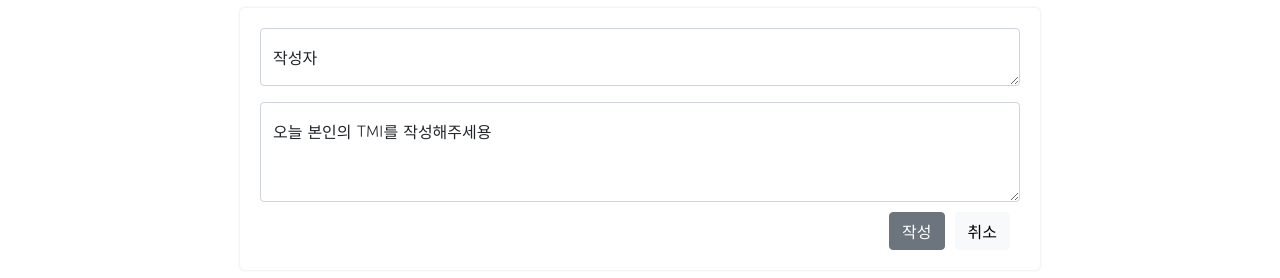
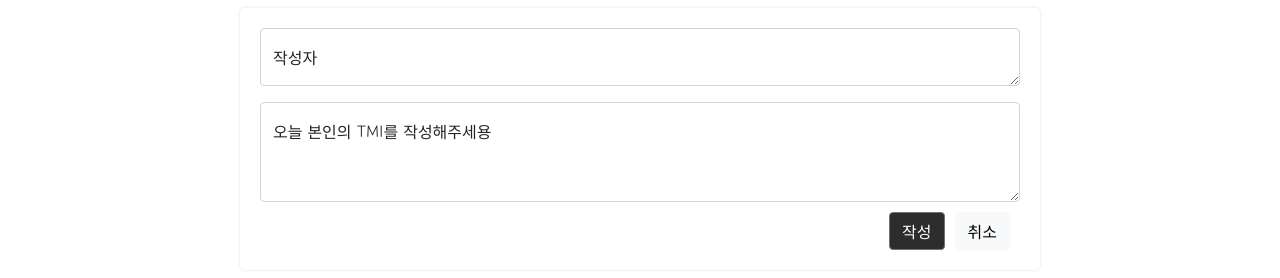
Before and after one commit to LeeSanghyun1212/Summit, a plain HTML site: page index.html in a window 1280 px wide. Both pictures are taken after a click on the button "오늘의 TMI 작성". Shown: the part 522-800 px from the top of the page. Drawn offline with nearby package versions, Linux system fonts and the light colour scheme; no server answers.

Commit message:
버튼 색 수정
팀장님 픽 컬러로 변경

```diff
--- a/index.html
+++ b/index.html
@@ -68,6 +68,10 @@
 
             .mybtn button {
                 margin: 10px 10px 0 0;
+            }
+
+            .btn-secondary {
+                background-color: #2d2d2d;
             }
         </style>
         <script type="module">
```
